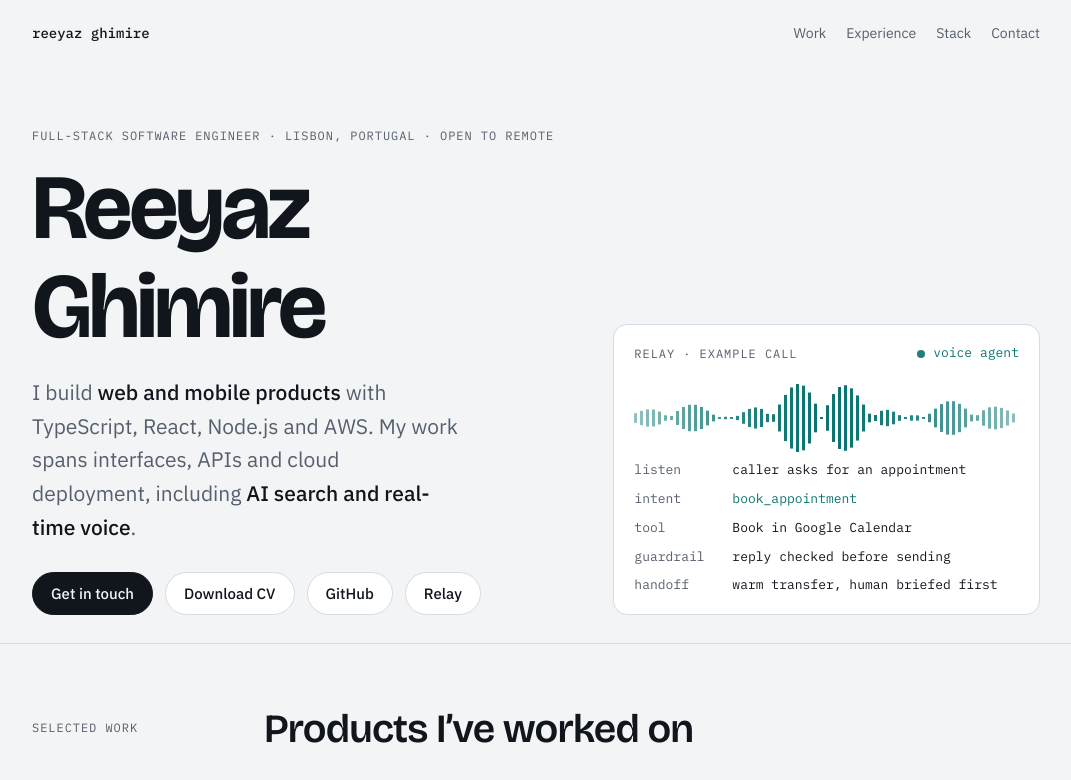
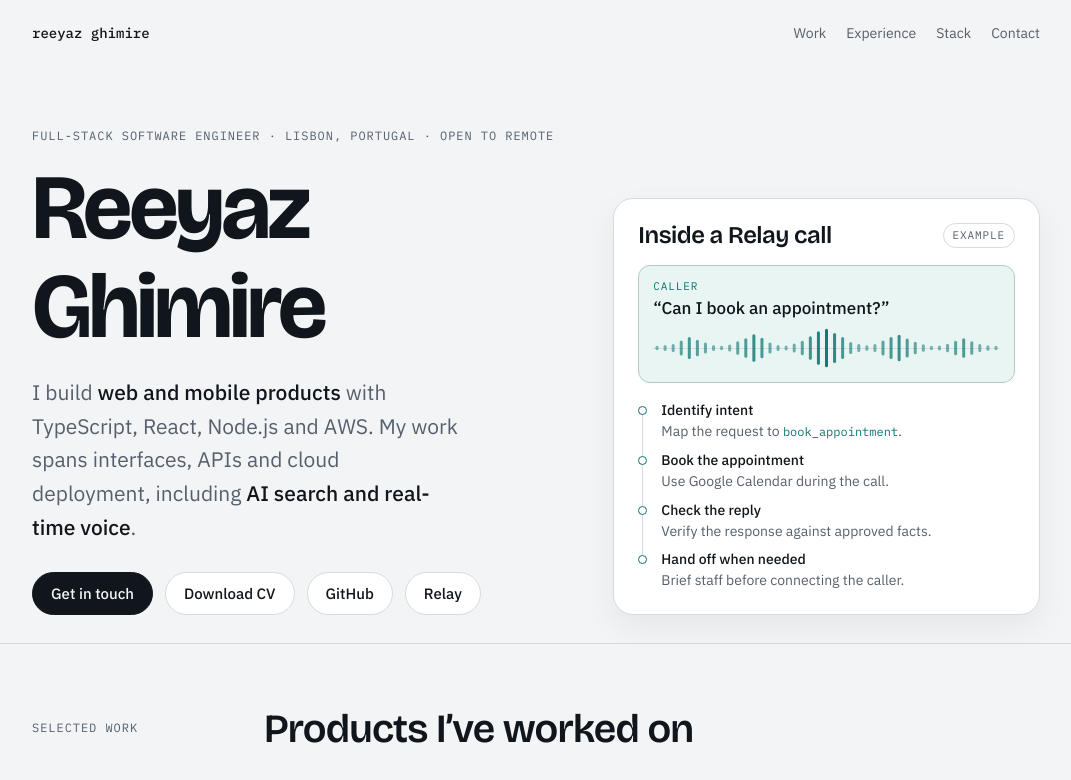
Before and after one commit to reeyazghimire8/reeyazghimire8.github.io, a plain HTML site: page index.html in a window 1280 px wide. Shown: the top 780 px of the page, without its empty margins (104-1175 px from the left). Drawn offline with nearby package versions, Linux system fonts and the light colour scheme.

Commit message:
Redesign the Relay call walkthrough

```diff
--- a/index.html
+++ b/index.html
@@ -89,7 +89,6 @@
 
 <body>
   <style>
-    /* Layout: one narrow reading column; hero pairs name with a live voice-signal strip and a Relay call trace. */
     :root {
       --bg: #f2f4f6;
       --surface: #ffffff;
@@ -270,70 +269,108 @@
     .trace {
       background: var(--surface);
       border: 1px solid var(--line);
-      border-radius: 14px;
-      padding: 18px 20px;
-      font-family: var(--mono);
-      font-size: 13px
+      border-radius: 20px;
+      padding: clamp(18px, 3vw, 24px);
+      box-shadow: 0 12px 32px rgb(0 0 0 / 6%)
     }
 
     .trace header {
       display: flex;
       justify-content: space-between;
       align-items: center;
-      margin-bottom: 12px;
-      gap: 12px
+      flex-wrap: wrap;
+      gap: 8px 12px
     }
 
-    .live {
-      display: inline-flex;
-      align-items: center;
-      gap: 8px;
-      color: var(--accent)
+    .trace h2 {
+      font-size: clamp(20px, 5.5vw, 24px);
+      text-wrap: wrap
     }
 
-    .live i {
-      width: 8px;
-      height: 8px;
-      border-radius: 50%;
-      background: var(--accent);
-      animation: pulse 1.6s ease-in-out infinite
+    .trace-example {
+      border: 1px solid var(--line);
+      border-radius: 999px;
+      padding: 3px 9px;
+      font-size: 11px
     }
 
-    @keyframes pulse {
-      50% {
-        opacity: .25
-      }
+    .trace-sample {
+      margin: 16px 0 18px;
+      padding: 12px 14px;
+      border: 1px solid color-mix(in srgb, var(--accent) 17%, var(--line));
+      border-radius: 12px;
+      background: color-mix(in srgb, var(--accent-soft) 64%, var(--surface))
+    }
+
+    .trace-sample figcaption {
+      color: var(--accent);
+      font-size: 11px
+    }
+
+    .trace-sample blockquote {
+      margin: 2px 0 0;
+      font-size: 17px;
+      font-weight: 500;
+      line-height: 1.35
     }
 
     .trace ol {
+      display: grid;
+      gap: 10px;
       list-style: none;
       margin: 0;
-      padding: 0;
-      display: grid;
-      gap: 8px
+      padding: 0 0 0 23px
     }
 
     .trace li {
-      display: grid;
-      grid-template-columns: 88px 1fr;
-      gap: 10px;
-      color: var(--ink)
+      position: relative;
+      font-size: 14px;
+      line-height: 1.35
+    }
+
+    .trace li::before {
+      content: "";
+      position: absolute;
+      top: 5px;
+      left: -23px;
+      width: 9px;
+      height: 9px;
+      box-sizing: border-box;
+      border: 1px solid var(--accent);
+      border-radius: 50%;
+      background: var(--surface)
+    }
+
+    .trace li:not(:last-child)::after {
+      content: "";
+      position: absolute;
+      inset: 14px auto -15px -19px;
+      width: 1px;
+      background: var(--line)
+    }
+
+    .trace li strong {
+      font-weight: 500
     }
 
     .trace li span {
+      display: block;
+      margin-top: 2px;
       color: var(--muted)
     }
 
-    .trace li em {
-      font-style: normal;
+    .trace li code {
+      font: 12px var(--mono);
       color: var(--accent)
     }
 
     .signal {
       display: block;
       width: 100%;
-      height: 84px;
-      margin-top: 8px
+      height: 44px;
+      margin-top: 6px;
+      background: linear-gradient(var(--line), var(--line)) center / 100% 1px no-repeat;
+      color: var(--accent)
     }
 
     section {
@@ -593,12 +630,6 @@
         grid-template-columns: 1fr
       }
     }
-
-    @media (prefers-reduced-motion:reduce) {
-      .live i {
-        animation: none
-      }
-    }
   </style>
 
   <div class="wrap">
@@ -628,15 +659,21 @@
           <a class="btn" href="https://d19lnm6v45gal6.cloudfront.net/" target="_blank" rel="noopener">Relay</a>
         </div>
       </div>
-      <aside class="trace" aria-label="How a Relay call flows">
-        <header><span class="label">Relay · example call</span><span class="live"><i></i>voice agent</span></header>
-        <canvas class="signal" id="signal" aria-hidden="true"></canvas>
-        <ol>
-          <li><span>listen</span>caller asks for an appointment</li>
-          <li><span>intent</span><em>book_appointment</em></li>
-          <li><span>tool</span>Book in Google Calendar</li>
-          <li><span>guardrail</span>reply checked before sending</li>
-          <li><span>handoff</span>warm transfer, human briefed first</li>
+      <aside class="trace" aria-labelledby="relay-call-title">
+        <header>
+          <h2 id="relay-call-title">Inside a Relay call</h2>
+          <span class="label trace-example">Example</span>
+        </header>
+        <figure class="trace-sample">
+          <figcaption class="label">Caller</figcaption>
+          <blockquote>“Can I book an appointment?”</blockquote>
+          <canvas class="signal" id="signal" aria-hidden="true"></canvas>
+        </figure>
+        <ol role="list">
+          <li><strong>Identify intent</strong><span>Map the request to <code>book_appointment</code>.</span></li>
+          <li><strong>Book the appointment</strong><span>Use Google Calendar during the call.</span></li>
+          <li><strong>Check the reply</strong><span>Verify the response against approved facts.</span></li>
+          <li><strong>Hand off when needed</strong><span>Brief staff before connecting the caller.</span></li>
         </ol>
       </aside>
     </header>
@@ -856,25 +893,41 @@
         function fallback() { var r = document.createRange(); r.selectNodeContents(document.getElementById('email')); var s = getSelection(); s.removeAllRanges(); s.addRange(r) }
         try { navigator.clipboard.writeText(t).then(done, fallback) } catch (e) { fallback() }
       });
-      var c = document.getElementById('signal'), x = c.getContext('2d');
-      var still = matchMedia('(prefers-reduced-motion: reduce)').matches;
-      function size() { var d = devicePixelRatio || 1; c.width = c.clientWidth * d; c.height = c.clientHeight * d; x.setTransform(d, 0, 0, d, 0, 0) }
-      size(); addEventListener('resize', size);
-      function draw(t) {
-        var w = c.clientWidth, h = c.clientHeight, col = getComputedStyle(document.documentElement).getPropertyValue('--accent').trim() || '#0a7570';
-        x.clearRect(0, 0, w, h); x.fillStyle = col;
-        var bars = Math.floor(w / 6);
-        for (var i = 0; i < bars; i++) {
-          var p = i / bars, env = Math.sin(p * Math.PI) * .85 + .15;
-          var a = Math.abs(Math.sin(i * .37 + t * .0021) * Math.cos(i * .11 - t * .0013)) * env;
-          var bh = Math.max(2, a * h * .9);
-          x.globalAlpha = .35 + .65 * env;
-          x.fillRect(i * 6, (h - bh) / 2, 3, bh);
-        }
-        x.globalAlpha = 1;
-        if (!still) requestAnimationFrame(draw);
+      const signal = document.getElementById('signal');
+      const context = signal.getContext('2d');
+      const amplitudes = [
+        .04, .08, .14, .32, .51, .36, .22, .08, .04, .11, .28, .45, .66, .48, .22, .08,
+        .05, .16, .31, .56, .82, .96, .73, .51, .25, .14, .07, .13, .33, .51, .63, .43,
+        .26, .12, .04, .06, .15, .31, .44, .28, .13, .07, .04
+      ];
+
+      function drawSignal() {
+        const { clientWidth: width, clientHeight: height } = signal;
+        const spacing = width / amplitudes.length;
+        const scale = window.devicePixelRatio || 1;
+        signal.width = Math.round(width * scale);
+        signal.height = Math.round(height * scale);
+        context.setTransform(scale, 0, 0, scale, 0, 0);
+        context.lineWidth = Math.min(3, spacing * .48);
+        context.lineCap = 'round';
+        context.strokeStyle = getComputedStyle(signal).color;
+
+        amplitudes.forEach(function (amplitude, index) {
+          const center = (index + .5) * spacing;
+          const halfHeight = amplitude * height * .42;
+          context.globalAlpha = .48 + amplitude * .5;
+          context.beginPath();
+          context.moveTo(center, height / 2 - halfHeight);
+          context.lineTo(center, height / 2 + halfHeight);
+          context.stroke();
+        });
       }
-      draw(1200);
+
+      if (context) {
+        drawSignal();
+        new ResizeObserver(drawSignal).observe(signal);
+        matchMedia('(prefers-color-scheme: dark)').addEventListener('change', drawSignal);
+      }
     })();
   </script>
 </body>
```
